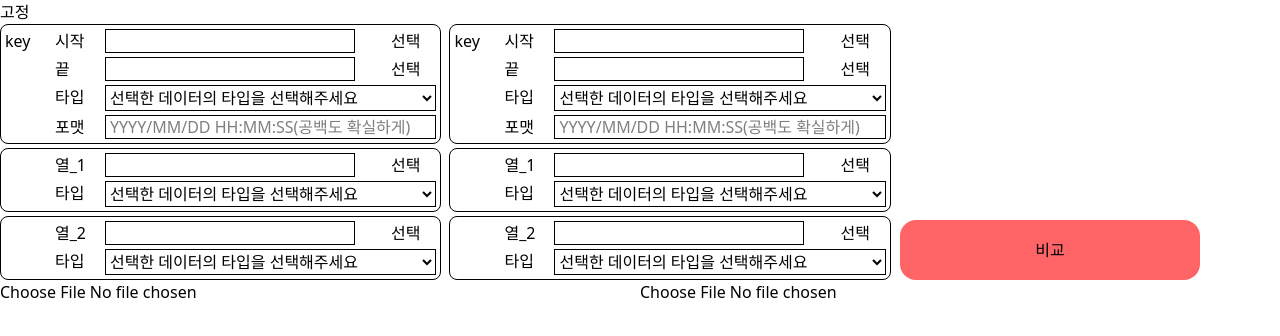
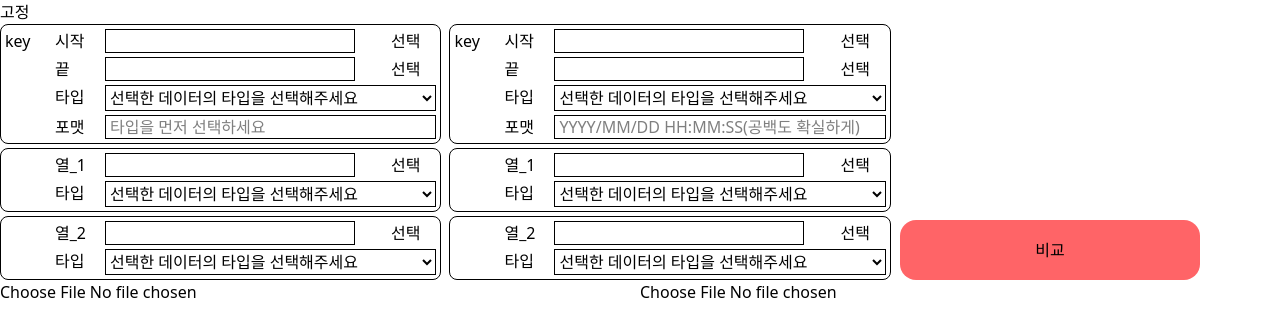
Before and after one commit to no-salt-fries/diffsheet, a React (Vite) app: page / in a window 1280 px wide. Shown: the top 336 px of the page. Built offline with nearby package versions, Linux system fonts and the light colour scheme.

Commit message:
타입 선택 관련 함수 작성중..

```diff
--- a/src/components/Menu.jsx
+++ b/src/components/Menu.jsx
@@ -1,3 +1,4 @@
+import SelectBox from "./SelectBox";
 import MenuBtn from "./UI/MenuBtn";
 import MenuDiv from "./UI/MenuDiv";
 
@@ -45,26 +46,7 @@ const Menu = ({
                   선택
                 </button>
               </div>
-              <div className="flex mt-1">
-                <div className="w-[50px]">타입</div>
-                <MenuDiv width={"select"}>
-                  <select className="flex-1 outline-0">
-                    <option className="w-full" value="">
-                      선택한 데이터의 타입을 선택해주세요
-                    </option>
-                    <option>1</option>
-                  </select>
-                </MenuDiv>
-              </div>
-              <div className="flex mt-1">
-                <div className="w-[50px]">포맷</div>
-                <MenuDiv width={"input"}>
-                  <input
-                    className="flex-1 outline-0"
-                    placeholder="YYYY/MM/DD HH:MM:SS(공백도 확실하게)"
-                  />
-                </MenuDiv>
-              </div>
+              <SelectBox category={"key"} />
             </div>
           </div>
           {Object.entries(fixValue["value"]).map(([_valueField, cell], i) => {
@@ -98,18 +80,7 @@ const Menu = ({
                       선택
                     </button>
                   </div>
-                  <div className="flex mt-1">
-                    <div className="w-[50px]"></div>
-                    <div className="w-[50px]">타입</div>
-                    <MenuDiv width={"select"}>
-                      <select className="flex-1 outline-0">
-                        <option className="w-full" value="">
-                          선택한 데이터의 타입을 선택해주세요
-                        </option>
-                        <option>1</option>
-                      </select>
-                    </MenuDiv>
-                  </div>
+                  <SelectBox category={"value"} />
                 </div>
               </div>
             );
--- /dev/null
+++ b/src/components/SelectBox.jsx
@@ -0,0 +1,56 @@
+import React, { useState } from "react";
+import MenuDiv from "./UI/MenuDiv";
+
+const SelectBox = ({ category }) => {
+  const [optionType, setOptionType] = useState("default");
+  const [format, setFormat] = useState(null);
+
+  const showInput = category === "key";
+
+  const handleSelect = (e) => {
+    const selectedOption = e.target.value;
+    setOptionType(selectedOption);
+  };
+
+  return (
+    <>
+      <div className="flex mt-1">
+        {!showInput && <div className="w-[50px]"></div>}
+        <div className="w-[50px]">타입</div>
+        <MenuDiv width={"select"}>
+          <select className="flex-1 outline-0" onChange={handleSelect}>
+            <option className="w-full" value="default">
+              선택한 데이터의 타입을 선택해주세요
+            </option>
+            {showInput && <option value="date">날짜</option>}
+            <option value="number">숫자</option>
+            <option value="string">문자</option>
+          </select>
+        </MenuDiv>
+      </div>
+      {showInput && (
+        <div className="flex mt-1">
+          <div className="w-[50px]">포맷</div>
+          <MenuDiv width={"input"}>
+            <input
+              className="flex-1 outline-0"
+              disabled={optionType !== "date"}
+              placeholder={`${
+                optionType === "date"
+                  ? "YYYY/MM/DD HH:MM:SS(공백도 확실하게)"
+                  : optionType === "default"
+                  ? "타입을 먼저 선택하세요"
+                  : "입력할 필요가 없습니다"
+              } `}
+              onChange={() => {
+                console.log("onChange");
+              }}
+            />
+          </MenuDiv>
+        </div>
+      )}
+    </>
+  );
+};
+
+export default SelectBox;
--- a/src/components/types/workbook.js
+++ b/src/components/types/workbook.js
@@ -1,10 +1,6 @@
 export const workbookInitial = () => ({
   meta: { workbookId: null, sheetName: null },
   key: {
-    type: {
-      type: null,
-      format: null,
-    },
     start: {
       rowIndex: null,
       columnIndex: null,
@@ -16,6 +12,10 @@ export const workbookInitial = () => ({
       columnIndex: null,
       value: null,
       headerTitle: null,
+    },
+    type: {
+      type: null,
+      format: null,
     },
   },
   value: {
```
Also changed, not shown: src/App.jsx (+8 -0 lines).
